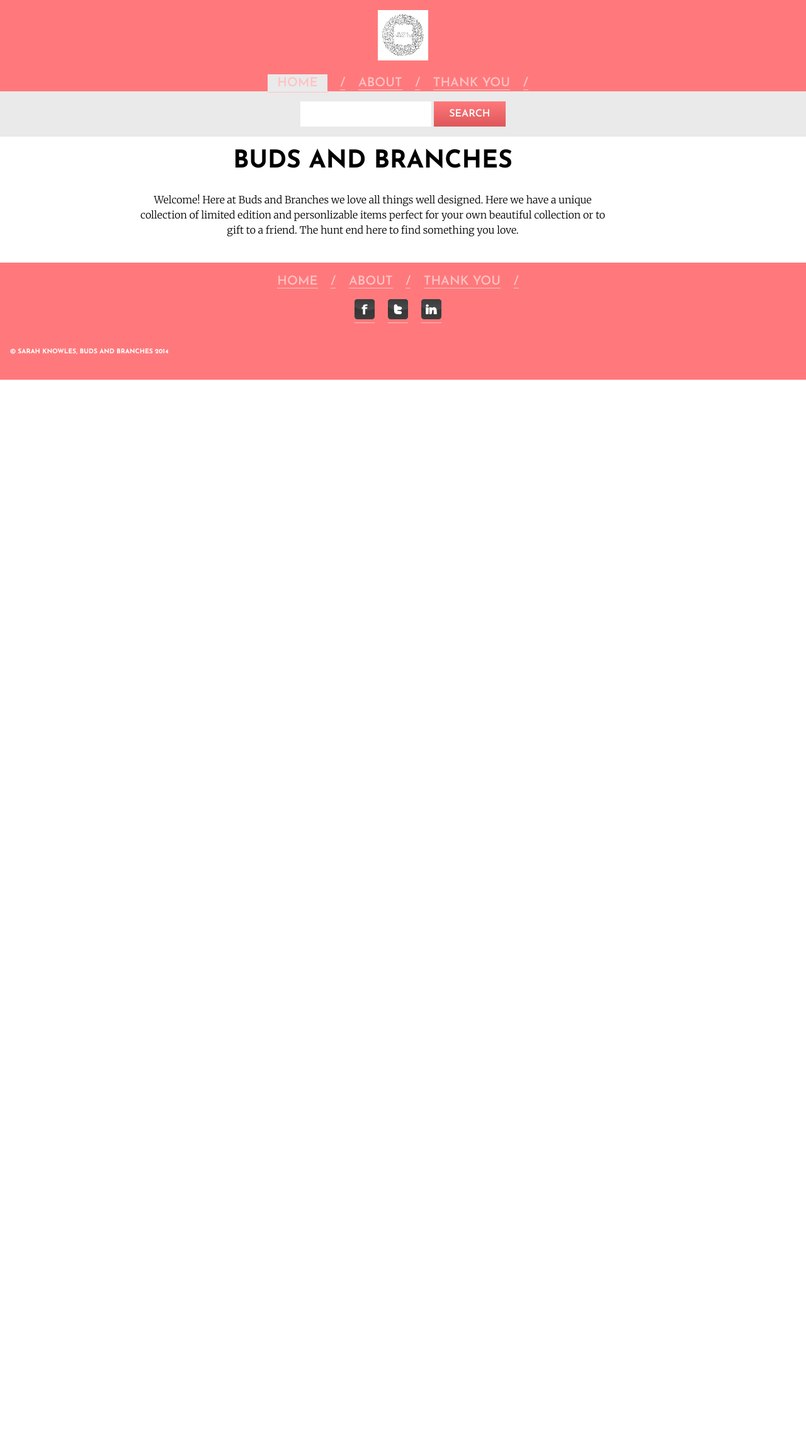
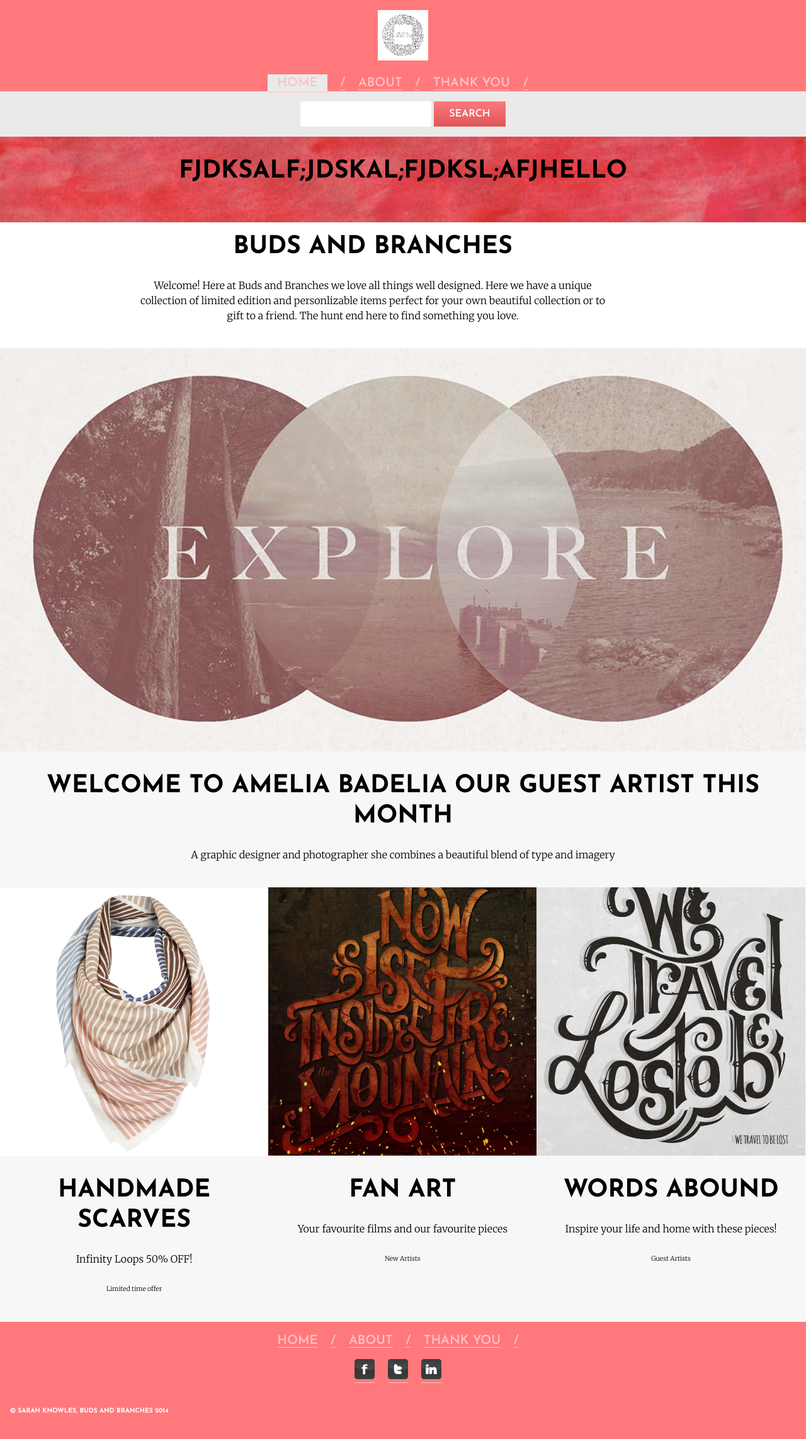
Before and after one commit to sarahknow/ecommerce-website, a Jekyll site: the page built from index.html, in a window 1280 px wide. Shown: the whole page at 63% size. Built offline with Jekyll 4.4.1, drawn with Linux system fonts in a browser that asks for light colours; Markdown is read by kramdown in place of the engine named in the settings; before the commit the page ends 900 px from its top, so only the background shows below that.

Commit message:
css updates

```diff
--- /dev/null
+++ b/_includes/banner.html
@@ -0,0 +1,2 @@
+<div class="banner">
+</div>
--- /dev/null
+++ b/_includes/promo-small.html
@@ -0,0 +1,8 @@
+<div class="small-bucket">
+	<img class="flex-img" src="{{site.baseurl}}/images/{{include.image}}" alt="">
+	<div class="bump">
+		<h2>{{include.title}}</h2>
+		<p> {{include.desc}} </p>
+		<p class="micro"> {{include.blurb}} </p>
+	</div>
+</div>
--- a/about.html
+++ b/about.html
@@ -2,6 +2,8 @@
 layout: default
 title: About Us
 meta: Buds and Branches, what we do, how we do it and why.
+showbanner: yes
+bannertext: fjdkasl;fjkdsal;fjkdsl;a
 ---
 
 	<h1 class="peta bump"> About  </h1>
--- a/css/buckets.css
+++ b/css/buckets.css
@@ -14,11 +14,11 @@
 .small-bucket {
 	width: 100%;
 	background: #F7F7F7;
-	padding: 1rem 2rem;
 	overflow:auto;
 	display: inline-block;
 	float: left;
 	margin: auto;
+	text-align:center;
 }
 
 .media-img {
--- a/css/grid.css
+++ b/css/grid.css
@@ -16,6 +16,10 @@ html{
 
 .grid {
 	overflow: hidden;
+}
+
+.grid-grey {
+	background-color: #F7F7F7;
 }
 
 .unit {
@@ -43,6 +47,10 @@ html{
 	width: 43%;
 }
 
+.unit-m-1-3{
+	width: 33.3%;
+}
+
 }
 
 @media only screen and (min-width: 50em) {
@@ -51,7 +59,7 @@ html{
  }
 
  .unit-l-1-3 {
-	 width: 30%;
+	 width: 33.3%;
  }
 
  .unit-l-1 {
--- a/css/header.css
+++ b/css/header.css
@@ -21,3 +21,10 @@
 	background-color: #EAEAEA;
 	padding: 4px 15px;
 }
+
+.banner {
+	background: url("../images/banner.jpg") no-repeat center center;
+	background-size: cover;
+	text-align: center;
+	padding: 2rem;
+}
--- a/index.html
+++ b/index.html
@@ -2,6 +2,8 @@
 layout: default
 title: Home
 meta: Buds and Branches, a unique online shop specializing in beautiful prints and items specially handcrafted and chosen to complement your style.
+showbanner: yes
+bannertext: fjdksalf;jdskal;fjdksl;afjhello
 ---
 
 <div class="grid">
@@ -10,3 +12,25 @@ meta: Buds and Branches, a unique online shop specializing in beautiful prints a
 		<p> Welcome! Here at Buds and Branches we love all things well designed. Here we have a unique collection of limited edition and personlizable items perfect for your own beautiful collection or to gift to a friend. The hunt end here to find something you love. </p>
 	</div>
 </div>
+
+<div class="grid">
+	<div class="unit unit-s-1 unit-m-1 unit-l-1">
+		{% include promo-small.html title="Welcome to Amelia Badelia our Guest Artist this month" desc="A graphic designer and photographer she combines a beautiful blend of type and imagery" image="explore.jpg" %}
+	</div>
+</div>
+
+<div class="grid-grey grid">
+
+	<div class="unit unit-s-1 unit-m-1-3 unit-l-1-3">
+		{% include promo-small.html title="Handmade Scarves" desc="Infinity Loops 50% OFF!" blurb="Limited time offer" image="stripes.jpg" %}
+	</div>
+
+		<div class="unit unit-s-1 unit-m-1-3 unit-l-1-3">
+		{% include promo-small.html title="Fan Art" desc="Your favourite films and our favourite pieces" blurb="New Artists" image="mountain.jpg" %}
+	</div>
+
+	<div class="unit unit-s-1 unit-m-1-3 unit-l-1-3">
+		{% include promo-small.html title="Words Abound" desc="Inspire your life and home with these pieces!" blurb="Guest Artists" image="travel.png" %}
+	</div>
+
+</div>
--- a/styleguide/promo-small.html
+++ b/styleguide/promo-small.html
@@ -27,7 +27,7 @@
 		<p>Lorem ipsum dolor sit amet, consectetur adipiscing elit. In malesuada id lacus sed posuere.</p>
 		<h3 class="mega"> Similar Projects </h3>
 		<ul class="list-group">
-			<li class="list-group-item"><a href="#"> Item 1 </a> </li>
+			<li class="list-group-item"><a href="#">{{ </a> </li>
 			<li class="list-group-item"><a href="#"> Item 2 </a></li>
 			<li class="list-group-item"><a href="#"> Item 3 </a></li>
 		</ul>
```
Also changed, not shown: _includes/promo-large.html (added, +7 -0 lines), images/banner.jpg (added), images/mountain.jpg (added), images/stripes.jpg (added), images/travel.png (added).
